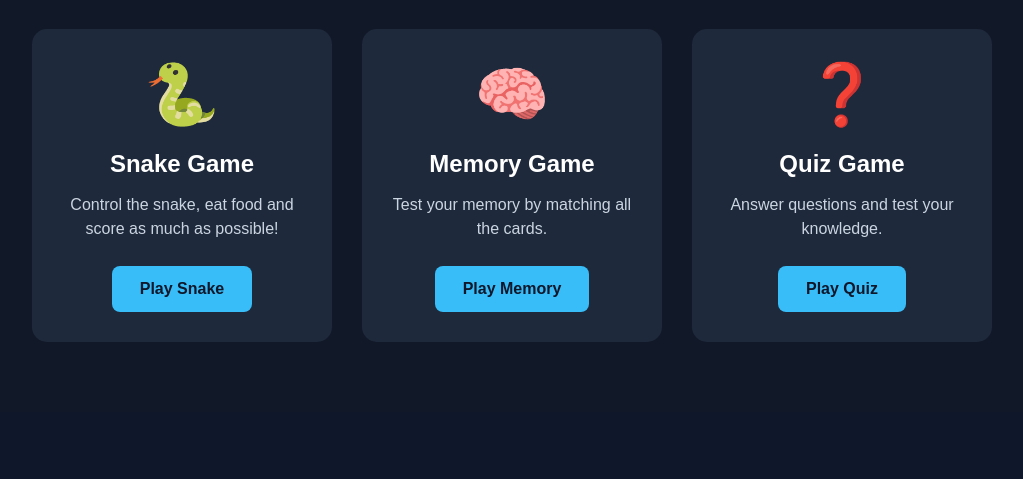
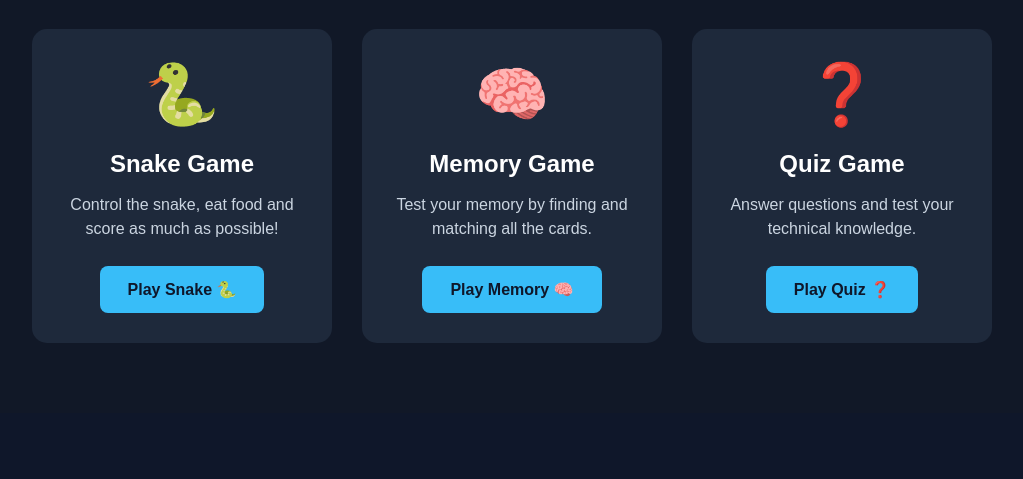
Before and after one commit to keerthiganta09/GameHub, a plain HTML site: page index.html in a window 1280 px wide. Shown: the part 706-1185 px from the top of the page, without its empty margins (128-1151 px from the left). Drawn offline with Linux system fonts and the light colour scheme.

Commit message:
Update index.html

```diff
--- a/index.html
+++ b/index.html
@@ -12,9 +12,7 @@
 
 <body>
 
-    <!-- Navigation -->
     <nav class="navbar">
-
         <div class="logo">🎮 GameHub</div>
 
         <div class="nav-links">
@@ -22,11 +20,9 @@
             <a href="#games">Games</a>
             <a href="#leaderboard">Leaderboard</a>
         </div>
-
     </nav>
 
 
-    <!-- Hero Section -->
     <section id="home" class="hero">
 
         <div class="hero-content">
@@ -35,7 +31,7 @@
 
             <p>
                 Welcome to GameHub! Choose your favorite game,
-                challenge yourself and reach the top of the leaderboard.
+                challenge yourself and have fun.
             </p>
 
             <button onclick="scrollToGames()">
@@ -47,7 +43,6 @@
     </section>
 
 
-    <!-- Games Section -->
     <section id="games" class="games-section">
 
         <h2>Choose Your Game 🎯</h2>
@@ -67,7 +62,7 @@
                 </p>
 
                 <button onclick="window.location.href='snake.html'">
-                    Play Snake
+                    Play Snake 🐍
                 </button>
 
             </div>
@@ -81,11 +76,11 @@
                 <h3>Memory Game</h3>
 
                 <p>
-                    Test your memory by matching all the cards.
+                    Test your memory by finding and matching all the cards.
                 </p>
 
                 <button onclick="window.location.href='memory.html'">
-                    Play Memory
+                    Play Memory 🧠
                 </button>
 
             </div>
@@ -99,11 +94,11 @@
                 <h3>Quiz Game</h3>
 
                 <p>
-                    Answer questions and test your knowledge.
+                    Answer questions and test your technical knowledge.
                 </p>
 
-                <button onclick="startGame('quiz')">
-                    Play Quiz
+                <button onclick="window.location.href='quiz.html'">
+                    Play Quiz ❓
                 </button>
 
             </div>
@@ -114,7 +109,6 @@
     </section>
 
 
-    <!-- Leaderboard -->
     <section id="leaderboard" class="leaderboard">
 
         <h2>🏆 Top Players</h2>
@@ -130,13 +124,8 @@
     </section>
 
 
-    <!-- Footer -->
     <footer>
-
-        <p>
-            © 2026 GameHub | Built with ❤️ and 🎮
-        </p>
-
+        <p>© 2026 GameHub | Built with ❤️ and 🎮</p>
     </footer>
 
 
```
